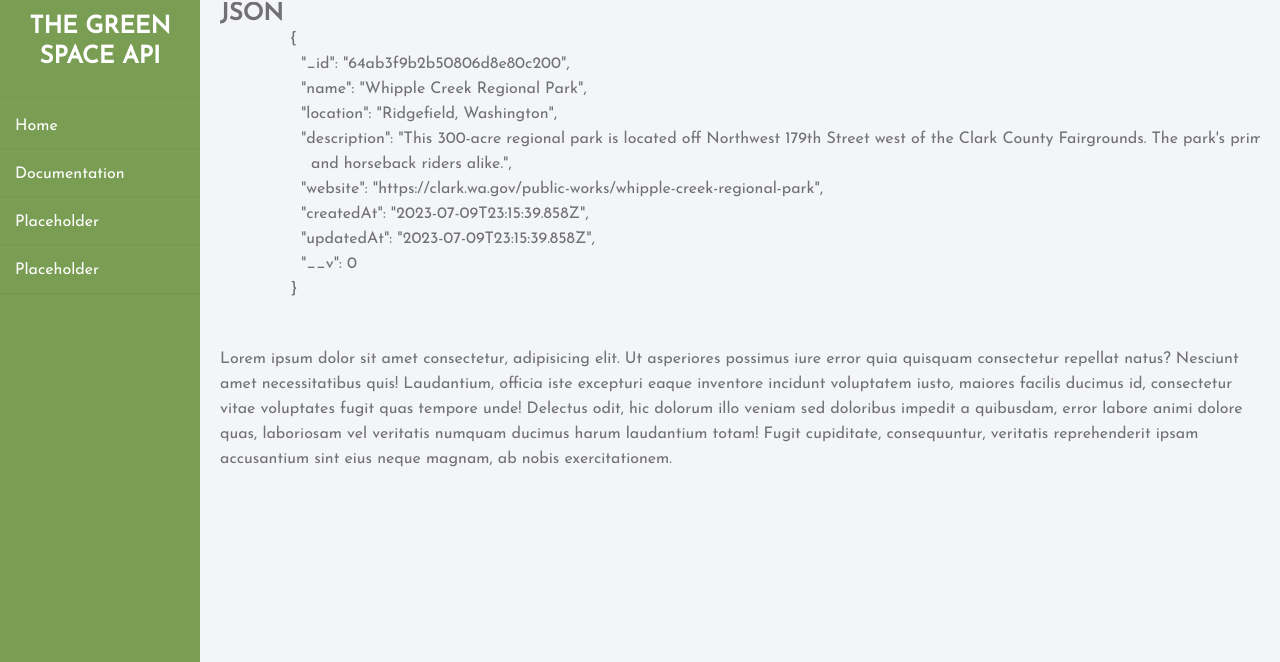
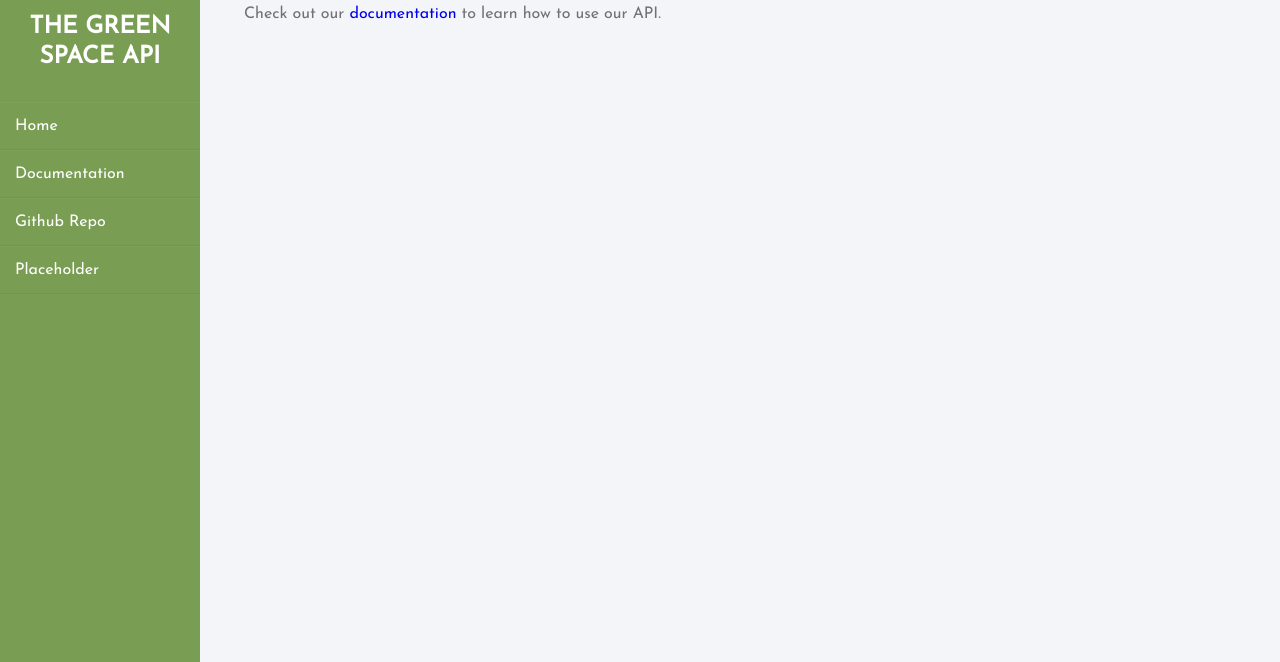
Before and after one commit to alondramora/greenspace, a website: page index.html in a window 1280 px wide. Shown: the part 138-800 px from the top of the page. Drawn offline with Linux system fonts and the light colour scheme.

Commit message:
added a documentation link to the home page

```diff
--- a/index.html
+++ b/index.html
@@ -19,7 +19,9 @@
         <ul>
           <li><a href="/home">Home</a></li>
           <li><a href="/docs">Documentation</a></li>
-          <li><a href="#">Placeholder</a></li>
+          <li>
+            <a href="https://github.com/alondramora/greenspace">Github Repo</a>
+          </li>
           <li><a href="#">Placeholder</a></li>
         </ul>
         <!-- <div class="social-media">
@@ -39,7 +41,9 @@
           </div>
 
           <div>
-            <h2>JSON</h2>
+            Check out our <a href="/docs">documentation</a> to learn how to use
+            our API.
+            <!-- <h2>JSON</h2>
             <pre>
               {
                 "_id": "64ab3f9b2b50806d8e80c200",
@@ -52,19 +56,7 @@
                 "updatedAt": "2023-07-09T23:15:39.858Z",
                 "__v": 0
               }
-            </pre>
-          </div>
-          <div>
-            Lorem ipsum dolor sit amet consectetur, adipisicing elit. Ut
-            asperiores possimus iure error quia quisquam consectetur repellat
-            natus? Nesciunt amet necessitatibus quis! Laudantium, officia iste
-            excepturi eaque inventore incidunt voluptatem iusto, maiores facilis
-            ducimus id, consectetur vitae voluptates fugit quas tempore unde!
-            Delectus odit, hic dolorum illo veniam sed doloribus impedit a
-            quibusdam, error labore animi dolore quas, laboriosam vel veritatis
-            numquam ducimus harum laudantium totam! Fugit cupiditate,
-            consequuntur, veritatis reprehenderit ipsam accusantium sint eius
-            neque magnam, ab nobis exercitationem.
+            </pre> -->
           </div>
         </div>
       </div>
--- a/public/style.css
+++ b/public/style.css
@@ -54,7 +54,7 @@ body {
 
 .wrapper .main-content {
   width: 100%;
-  margin-left: 200px;
+  margin-left: 14rem;
 }
 
 /* .wrapper .main-content .header {
@@ -76,6 +76,7 @@ body {
 
 h3 {
   margin-top: 50px;
+  font-size: 1.5rem;
 }
 
 .leaf-logo {
--- a/server.js
+++ b/server.js
@@ -29,7 +29,7 @@ app.get("/home", (req, res) => {
   res.sendFile(__dirname + "/index.html");
 });
 
-// get about page
+// get docs page
 app.get("/docs", (req, res) => {
   res.sendFile(__dirname + "/docs.html");
 });
```
Also changed, not shown: docs.html (+1 -1 lines).
